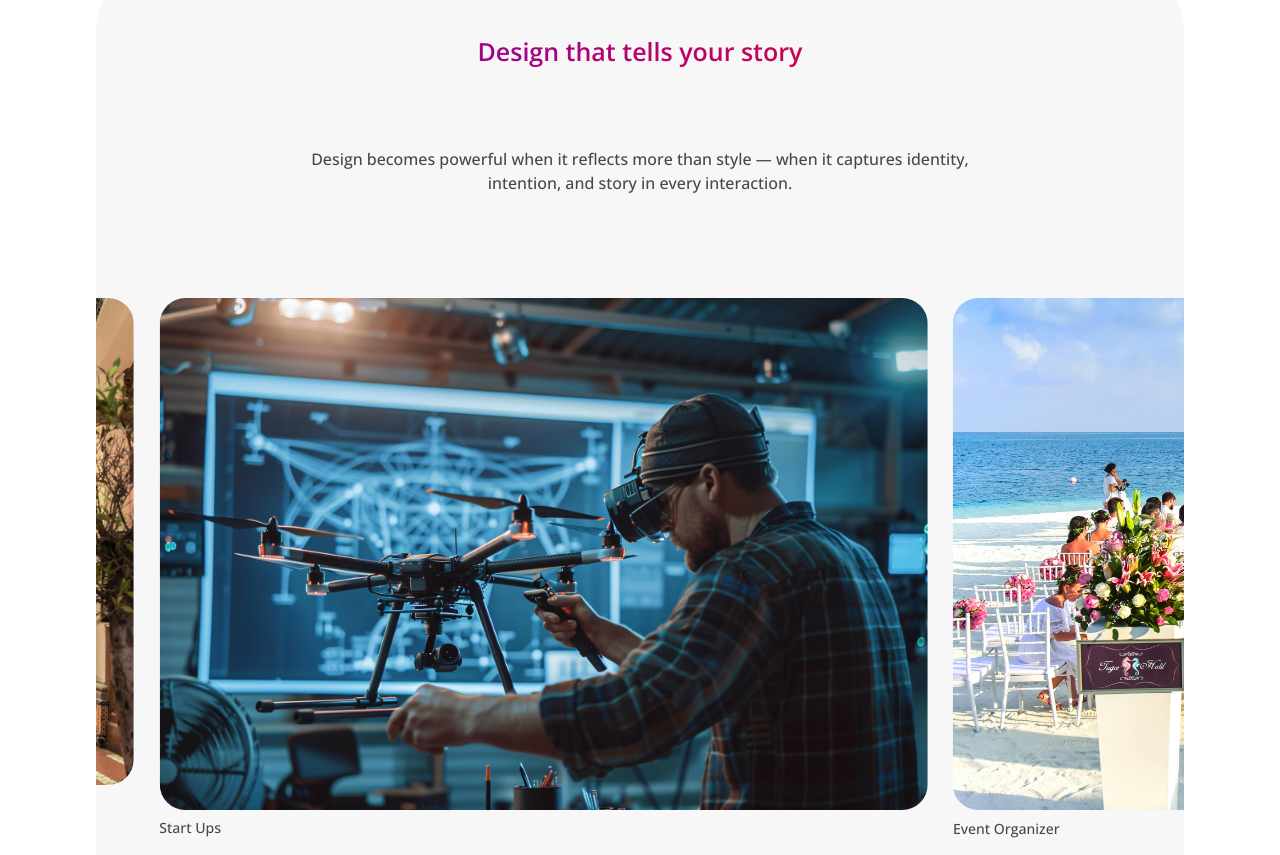
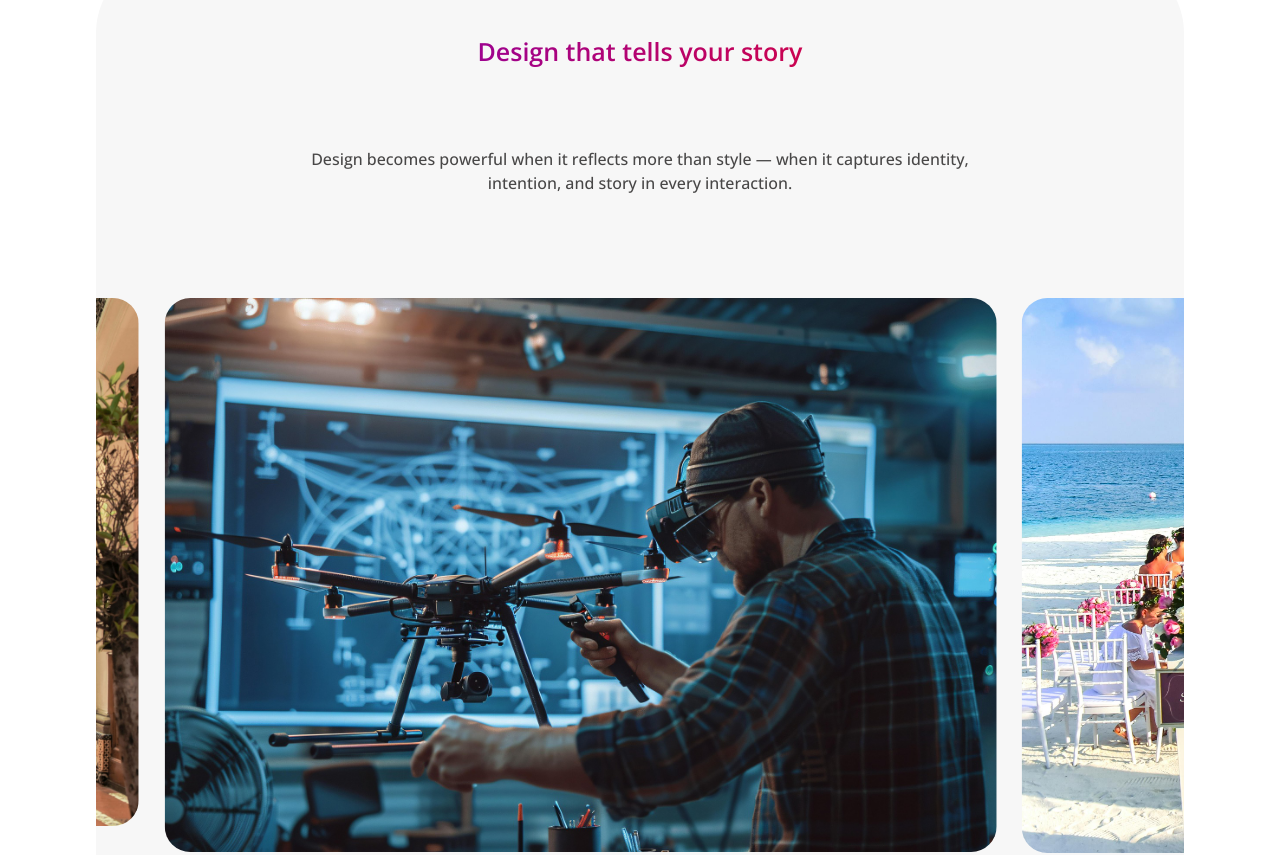
Before and after one commit to haider2shah/Pinnacle-Studios, a Next.js app: page /services in a window 1280 px wide. Shown: the part 1466-2321 px from the top of the page. Built offline with nearby package versions, Linux system fonts and the light colour scheme.

Commit message:
Size change

```diff
--- a/src/app/styles_css/subSection.module.css
+++ b/src/app/styles_css/subSection.module.css
@@ -36,7 +36,7 @@
 .title {
   font-size: clamp(25px, 1vw, 43rem);
   font-weight: 600;
-  width: 80%;
+  width: 75%;
   background: linear-gradient(
          95deg,
          #8201b5 0%,   /* purple */
@@ -81,7 +81,7 @@
 
 .mainCard {
   flex: 0 0 auto;
-  width: 60vw;
+  width: 65vw;
   display: flex;
   flex-direction: column;
   gap: 0.6vw;
--- a/src/app/styles_css/subSection2.module.css
+++ b/src/app/styles_css/subSection2.module.css
@@ -74,7 +74,7 @@
 
 .mainCard {
   flex: 0 0 auto;
-  width: 60vw;
+  width: 65vw;
   display: flex;
   flex-direction: column;
   gap: 0.6vw;
--- a/src/app/styles_css/subSection3.module.css
+++ b/src/app/styles_css/subSection3.module.css
@@ -81,7 +81,7 @@
 
 .mainCard {
   flex: 0 0 auto;
-  width: 60vw;
+  width: 65vw;
   display: flex;
   flex-direction: column;
   gap: 0.6vw;
```
